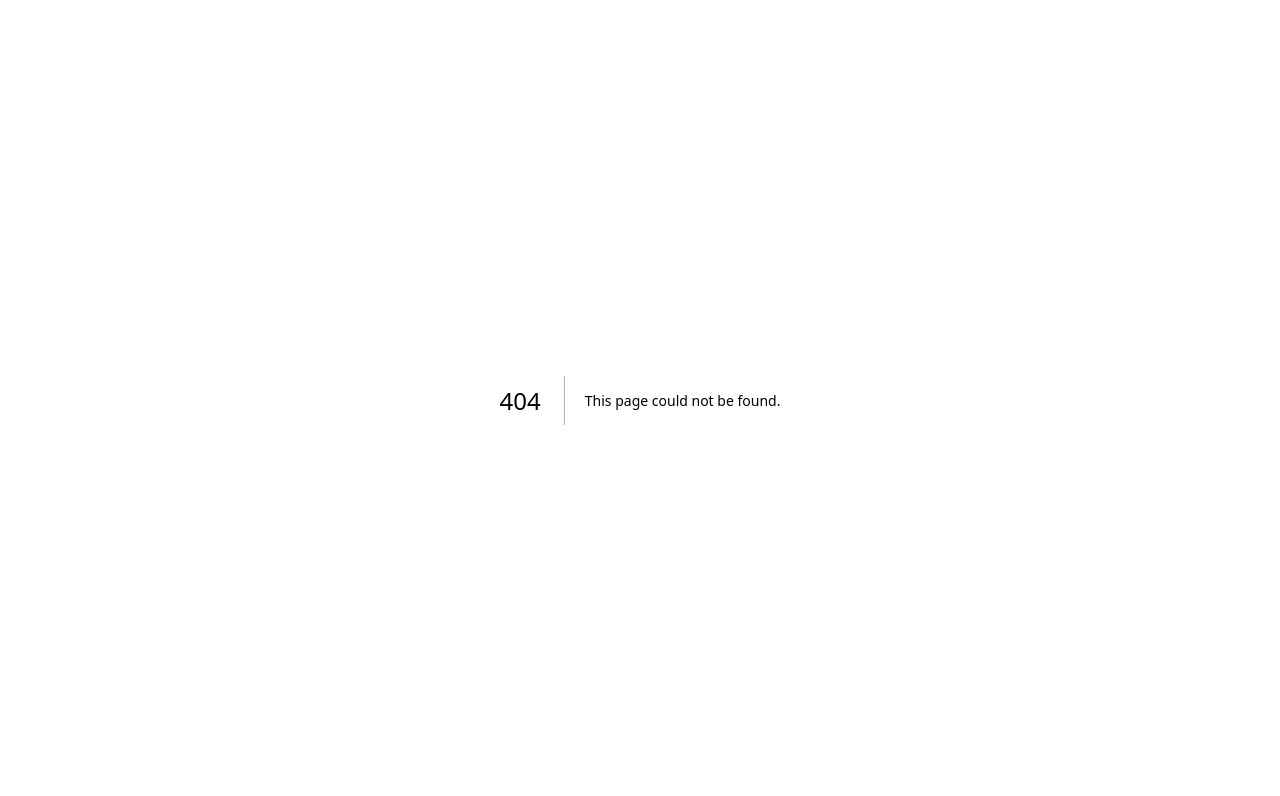
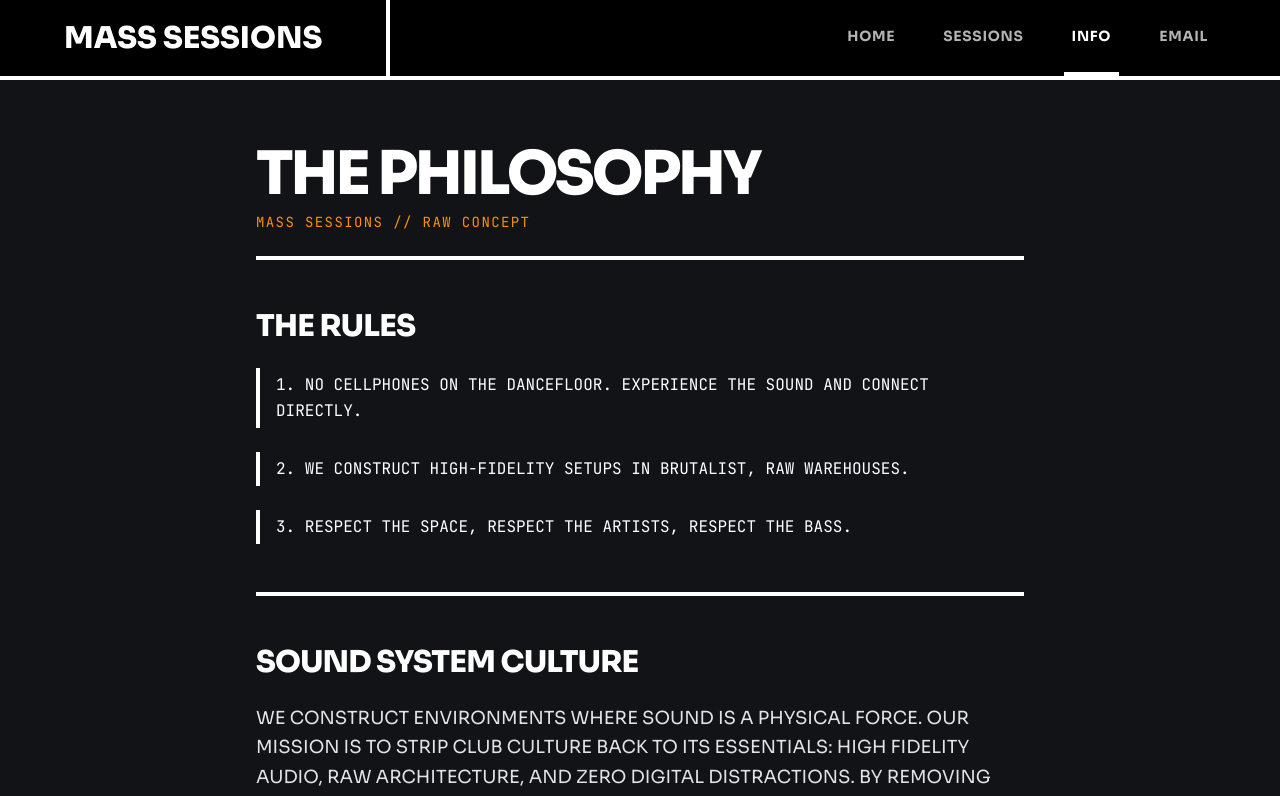
Before and after one commit to andres-manzanera/mass-sessions, a Next.js app: page /info in a window 1280 px wide. Before the commit this address had no page. Shown: the top 796 px of the page. Built offline with nearby package versions, Linux system fonts and the light colour scheme.

Commit message:
Create dedicated /info page and update navbar links globally

```diff
--- /dev/null
+++ b/src/app/info/page.tsx
@@ -0,0 +1,102 @@
+"use client";
+
+import Link from "next/link";
+
+export default function InfoPage() {
+  return (
+    <div className="bg-brand-bg-dark text-white font-sora min-h-screen flex flex-col pt-20 pb-24 md:pb-0 selection:bg-brand-orange selection:text-black">
+      {/* TopNavBar */}
+      <header className="fixed top-0 w-full z-[100] bg-black border-b-4 border-brand-orange flex justify-between items-center pr-6 md:pr-16 h-20">
+        <Link href="/" className="font-extrabold tracking-normal text-2xl md:text-3xl border-r-4 border-brand-orange px-6 md:px-16 h-full flex items-center select-none cursor-pointer text-brand-orange">
+          MASS SESSIONS
+        </Link>
+        <nav className="hidden md:flex items-center gap-8 h-full justify-end ml-auto">
+          <Link href="/" className="opacity-70 hover:opacity-100 font-bold uppercase tracking-wider text-sm transition-opacity h-full flex items-center px-2 border-b-4 border-transparent hover:border-brand-accent hover:text-brand-accent text-brand-orange">
+            HOME
+          </Link>
+          <Link href="/sessions" className="opacity-70 hover:opacity-100 font-bold uppercase tracking-wider text-sm transition-opacity h-full flex items-center px-2 border-b-4 border-transparent hover:border-brand-accent hover:text-brand-accent text-brand-orange">
+            SESSIONS
+          </Link>
+          <Link href="/info" className="font-bold uppercase tracking-wider text-sm h-full flex items-center px-2 border-b-4 border-brand-orange text-brand-orange">
+            INFO
+          </Link>
+          <Link href="/?tickets=true" className="opacity-70 hover:opacity-100 font-bold uppercase tracking-wider text-sm transition-opacity h-full flex items-center px-2 border-b-4 border-transparent hover:border-brand-accent hover:text-brand-accent text-brand-orange">
+            EMAIL
+          </Link>
+        </nav>
+      </header>
+
+      {/* Main Content */}
+      <main className="flex-grow w-full max-w-4xl mx-auto px-6 md:px-16 py-16 flex flex-col justify-center">
+        {/* Page Title */}
+        <div className="mb-12 border-b-4 border-brand-orange pb-6">
+          <h1 className="text-4xl md:text-6xl font-black tracking-tighter uppercase leading-none text-white">
+            THE PHILOSOPHY
+          </h1>
+          <p className="font-mono text-sm text-brand-accent uppercase tracking-widest mt-2">
+            MASS SESSIONS // RAW CONCEPT
+          </p>
+        </div>
+
+        {/* Info Content Grid */}
+        <div className="space-y-12">
+          {/* Rules Block */}
+          <div>
+            <h2 className="text-2xl md:text-3xl font-extrabold uppercase mb-6 tracking-tight text-white">
+              THE RULES
+            </h2>
+            <div className="font-mono text-base leading-relaxed space-y-6 uppercase">
+              <p className="border-l-4 border-brand-orange pl-4 py-1">
+                1. No cellphones on the dancefloor. Experience the sound and connect directly.
+              </p>
+              <p className="border-l-4 border-brand-orange pl-4 py-1">
+                2. We construct high-fidelity setups in brutalist, raw warehouses.
+              </p>
+              <p className="border-l-4 border-brand-orange pl-4 py-1">
+                3. Respect the space, respect the artists, respect the bass.
+              </p>
+            </div>
+          </div>
+
+          {/* About Block */}
+          <div className="border-t-4 border-brand-orange pt-12">
+            <h2 className="text-2xl md:text-3xl font-extrabold uppercase mb-6 tracking-tight text-white">
+              SOUND SYSTEM CULTURE
+            </h2>
+            <p className="text-lg leading-relaxed text-on-surface uppercase font-medium">
+              We construct environments where sound is a physical force. Our mission is to strip club culture back to its essentials: high fidelity audio, raw architecture, and zero digital distractions. By removing mobile phones, we restore the communion between dancer, DJ, and system.
+            </p>
+          </div>
+        </div>
+      </main>
+
+      {/* Footer */}
+      <footer className="bg-black text-brand-orange w-full py-12 border-t-4 border-brand-orange pb-24 md:pb-12">
+        <div className="max-w-7xl mx-auto px-6 md:px-16 flex flex-col items-center justify-center gap-6 text-center">
+          <div className="text-2xl font-extrabold tracking-widest border-4 border-brand-orange p-2 select-none inline-block">
+            MASS SESSIONS
+          </div>
+          <p className="font-mono text-xs uppercase opacity-80 select-none">
+            © 2026 ALL RIGHTS RESERVED. HIGH FIDELITY HOUSE MUSIC.
+          </p>
+        </div>
+      </footer>
+
+      {/* Mobile Bottom Menu */}
+      <nav className="md:hidden fixed bottom-0 left-0 w-full z-[110] bg-black border-t-4 border-brand-orange flex items-center justify-around h-20 select-none">
+        <Link href="/" className="text-brand-orange flex flex-col items-center gap-1 opacity-70 hover:opacity-100 p-2">
+          <span className="material-symbols-outlined text-2xl">home</span>
+          <span className="font-mono text-[9px] uppercase font-bold">Home</span>
+        </Link>
+        <Link href="/sessions" className="text-brand-orange flex flex-col items-center gap-1 opacity-70 hover:opacity-100 p-2">
+          <span className="material-symbols-outlined text-2xl">graphic_eq</span>
+          <span className="font-mono text-[9px] uppercase font-bold">Sessions</span>
+        </Link>
+        <Link href="/info" className="text-brand-orange flex flex-col items-center gap-1 p-2 border-t-4 border-brand-orange">
+          <span className="material-symbols-outlined text-2xl font-bold">info</span>
+          <span className="font-mono text-[9px] uppercase font-bold">Info</span>
+        </Link>
+      </nav>
+    </div>
+  );
+}
--- a/src/app/page.tsx
+++ b/src/app/page.tsx
@@ -14,6 +14,9 @@ export default function Home() {
       const urlParams = new URLSearchParams(window.location.search);
       if (urlParams.get("info") === "true") {
         setInfoOpen(true);
+      }
+      if (urlParams.get("tickets") === "true") {
+        setTicketModalOpen(true);
       }
     }
   }, []);
@@ -44,12 +47,12 @@ export default function Home() {
           <Link href="/sessions" className="opacity-70 hover:opacity-100 font-bold uppercase tracking-wider text-sm transition-opacity h-full flex items-center px-2 border-b-4 border-transparent hover:border-brand-accent hover:text-brand-accent">
             SESSIONS
           </Link>
-          <button
-            onClick={() => setInfoOpen(true)}
-            className="opacity-70 hover:opacity-100 font-bold uppercase tracking-wider text-sm transition-opacity h-full flex items-center px-2 border-b-4 border-transparent hover:border-brand-accent hover:text-brand-accent cursor-pointer"
+          <Link
+            href="/info"
+            className="opacity-70 hover:opacity-100 font-bold uppercase tracking-wider text-sm transition-opacity h-full flex items-center px-2 border-b-4 border-transparent hover:border-brand-accent hover:text-brand-accent"
           >
             INFO
-          </button>
+          </Link>
           <button
             onClick={() => setTicketModalOpen(true)}
             className="opacity-70 hover:opacity-100 font-bold uppercase tracking-wider text-sm transition-opacity h-full flex items-center px-2 border-b-4 border-transparent hover:border-brand-accent hover:text-brand-accent cursor-pointer"
@@ -198,10 +201,10 @@ export default function Home() {
           <span className="material-symbols-outlined text-2xl">graphic_eq</span>
           <span className="font-mono text-[9px] uppercase font-bold">Sessions</span>
         </Link>
-        <button onClick={() => setInfoOpen(true)} className="text-brand-orange flex flex-col items-center gap-1 opacity-70 hover:opacity-100 p-2">
+        <Link href="/info" className="text-brand-orange flex flex-col items-center gap-1 opacity-70 hover:opacity-100 p-2">
           <span className="material-symbols-outlined text-2xl">info</span>
           <span className="font-mono text-[9px] uppercase font-bold">Info</span>
-        </button>
+        </Link>
       </nav>
 
       {/* Modal - Info */}
--- a/src/app/sessions/page.tsx
+++ b/src/app/sessions/page.tsx
@@ -106,10 +106,10 @@ function SessionsContent() {
           <Link href="/sessions" className="font-bold uppercase tracking-wider text-sm h-full flex items-center px-2 border-b-4 border-brand-orange text-brand-orange">
             SESSIONS
           </Link>
-          <Link href="/" className="opacity-70 hover:opacity-100 font-bold uppercase tracking-wider text-sm transition-opacity h-full flex items-center px-2 border-b-4 border-transparent hover:border-brand-accent hover:text-brand-accent text-brand-orange">
+          <Link href="/info" className="opacity-70 hover:opacity-100 font-bold uppercase tracking-wider text-sm transition-opacity h-full flex items-center px-2 border-b-4 border-transparent hover:border-brand-accent hover:text-brand-accent text-brand-orange">
             INFO
           </Link>
-          <Link href="/" className="opacity-70 hover:opacity-100 font-bold uppercase tracking-wider text-sm transition-opacity h-full flex items-center px-2 border-b-4 border-transparent hover:border-brand-accent hover:text-brand-accent text-brand-orange">
+          <Link href="/?tickets=true" className="opacity-70 hover:opacity-100 font-bold uppercase tracking-wider text-sm transition-opacity h-full flex items-center px-2 border-b-4 border-transparent hover:border-brand-accent hover:text-brand-accent text-brand-orange">
             EMAIL
           </Link>
         </nav>
@@ -323,7 +323,7 @@ function SessionsContent() {
           <span className="material-symbols-outlined text-2xl font-bold">graphic_eq</span>
           <span className="font-mono text-[9px] uppercase font-bold">Sessions</span>
         </Link>
-        <Link href="/?info=true" className="text-brand-orange flex flex-col items-center gap-1 opacity-70 hover:opacity-100 p-2">
+        <Link href="/info" className="text-brand-orange flex flex-col items-center gap-1 opacity-70 hover:opacity-100 p-2">
           <span className="material-symbols-outlined text-2xl">info</span>
           <span className="font-mono text-[9px] uppercase font-bold">Info</span>
         </Link>
```
